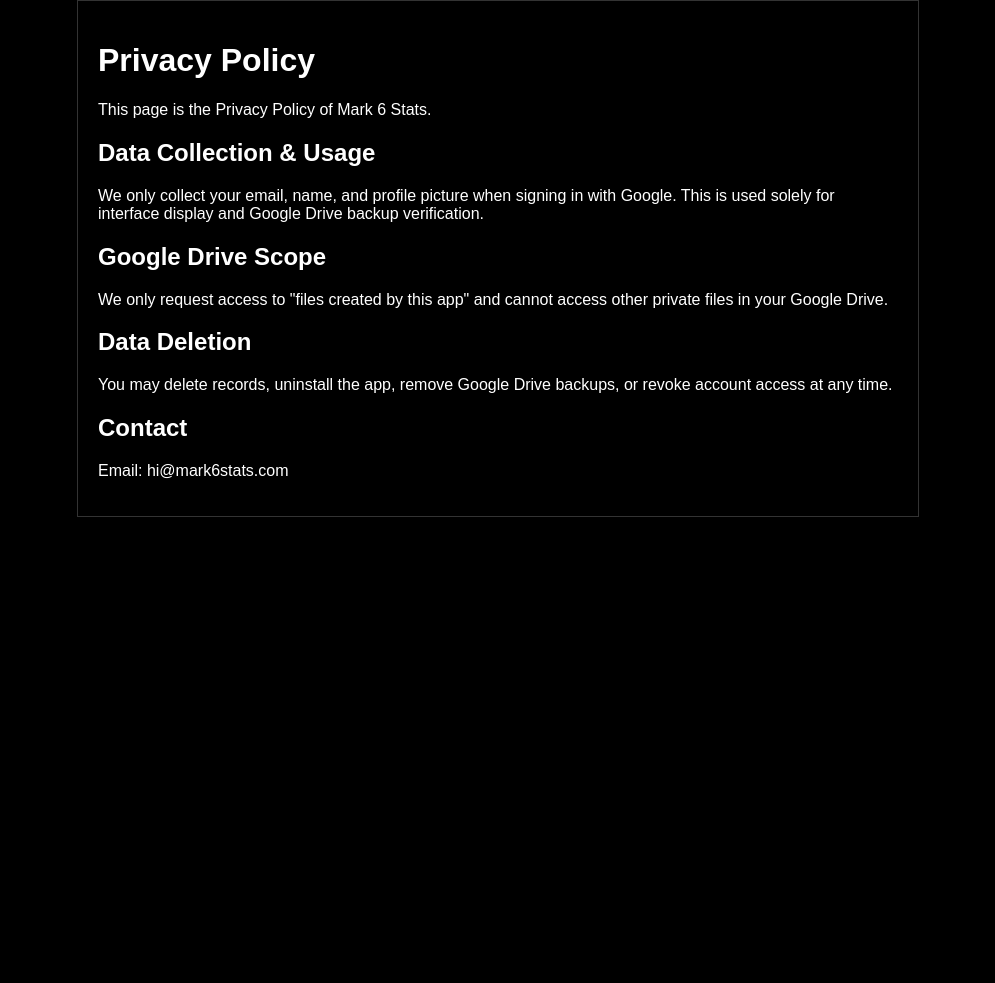
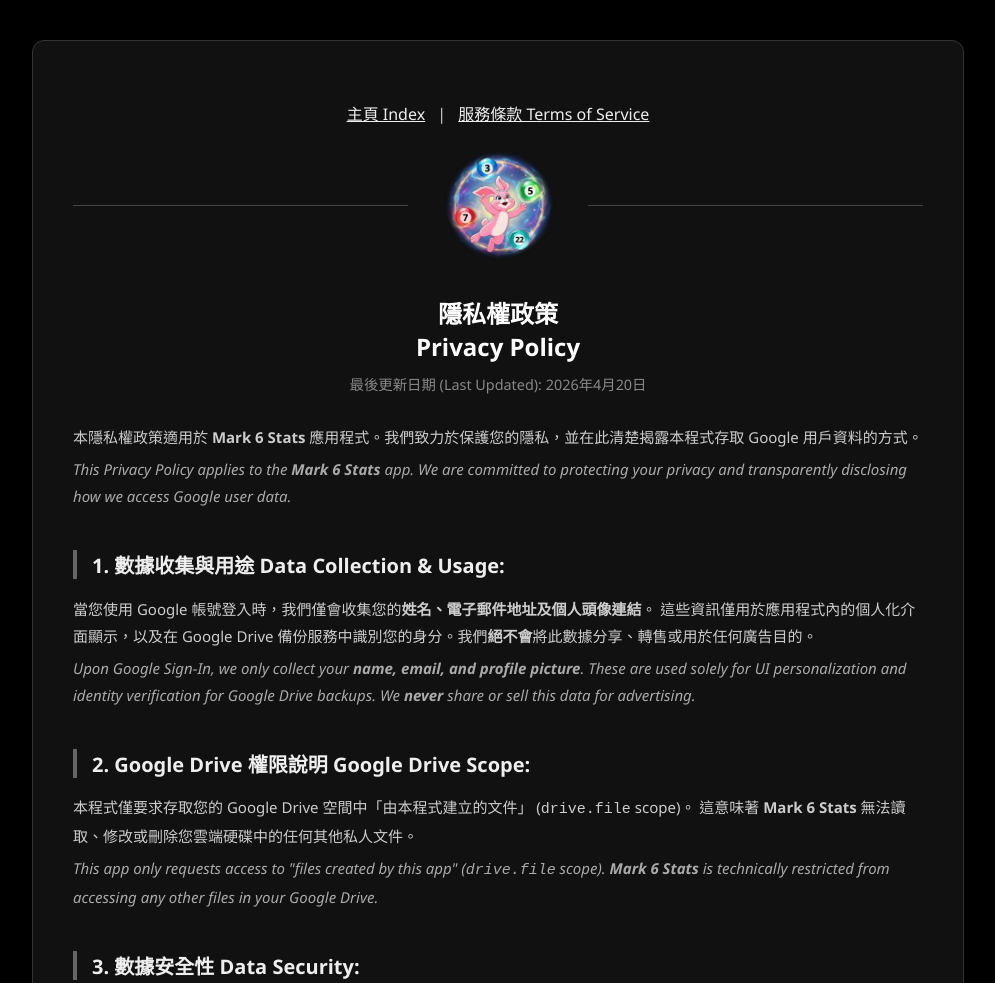
Before and after one commit to Zooooi/MarkSixDownloads, a plain HTML site: page docs/privacy-policy.html in a window 1280 px wide. Shown: the top 983 px of the page, without its empty margins (142-1137 px from the left). Before the commit the page ends 800 px from the top, so only its background shows below. Drawn offline with Linux system fonts and the light colour scheme.

Commit message:
from jServer 2026-04-20

```diff
--- a/docs/privacy-policy.html
+++ b/docs/privacy-policy.html
@@ -1,23 +1,169 @@
 <!DOCTYPE html>
-<html lang="en">
+<html lang="zh-HK">
 <head>
-  <meta charset="UTF-8">
-  <title>Mark 6 Stats - Privacy Policy</title>
+    <link rel="icon" href="favicon.ico" type="image/png">
+    <meta charset="UTF-8">
+    <meta name="viewport" content="width=device-width, initial-scale=1.0">
+    <title>Mark 6 Stats - Privacy Policy</title>
+    <style>
+    /* 保持你原本的 CSS 完全不變 */
+    body {
+      background-color: #000;
+      color: #ccc;
+      font-family: 'Segoe UI', Tahoma, Geneva, Verdana, sans-serif;
+      margin: 0;
+      padding: 0;
+    }
+    .container {
+      max-width: 850px;
+      margin: 40px auto;
+      padding: 40px;
+      border: 1px solid #333;
+      border-radius: 12px;
+      background-color: #111;
+      box-shadow: 0 4px 20px rgba(0,0,0,0.5);
+    }
+    .header {
+      display: flex;
+      align-items: center;
+      justify-content: center;
+      margin-bottom: 30px;
+    }
+    .header-line {
+      flex: 1;
+      height: 1px;
+      background-color: #444;
+    }
+    .logo {
+      margin: 0 30px;
+    }
+    .logo img {
+      width: 120px;
+      display: block;
+    }
+    h1 {
+      color: #fff;
+      text-align: center;
+      font-size: 24px;
+      margin-bottom: 10px;
+    }
+    h2 {
+      color: #eee;
+      border-left: 4px solid #666;
+      padding-left: 15px;
+      margin-top: 40px;
+      font-size: 20px;
+    }
+    p, li {
+      line-height: 1.8;
+      margin: 15px 0;
+      font-size: 15px;
+    }
+    .update-date {
+      text-align: center;
+      font-size: 0.9em;
+      color: #888;
+      margin-bottom: 30px;
+    }
+    .contact-box {
+      text-align: center;
+      margin-top: 60px;
+      padding: 20px;
+      border-top: 1px solid #333;
+    }
+    a {
+      color: #4da6ff;
+      text-decoration: none;
+    }
+    a:hover {
+      text-decoration: underline;
+    }
+    .lang-en {
+      color: #aaa;
+      font-style: italic;
+      display: block;
+      margin-top: 5px;
+    }
+    a:hover, a:link{
+      color: #aaa;
+    }
+    ol {
+      padding-inline-start: 3em;
+    }
+    ol{
+      margin: 2px 0px;
+    }
+    li {
+      margin: 0px 0px;
+    }
+    .footer { margin: 20px auto; text-align: center; }
+    .footer a { color: #EEE; text-decoration: none; margin: 0 8px; text-decoration: underline;}
+    .footer a:hover { text-decoration: underline; }
+    </style>
 </head>
-<body style="background-color:#000; color:#fff; font-family:sans-serif; max-width:800px; margin:auto; padding:20px; border:1px solid #333;">
-  <h1>Privacy Policy</h1>
-  <p>This page is the Privacy Policy of Mark 6 Stats.</p>
+<body>
+    <div class="container">
+        <div class="footer">
+            <a href="./index.html">主頁 Index</a> |
+            <a href="./terms-of-service.html">服務條款 Terms of Service</a>
+        </div>
 
-  <h2>Data Collection & Usage</h2>
-  <p>We only collect your email, name, and profile picture when signing in with Google. This is used solely for interface display and Google Drive backup verification.</p>
+        <div class="header">
+            <div class="header-line"></div>
+            <div class="logo">
+                <img src="images/site_logo.webp" alt="Mark 6 Stats Logo">
+            </div>
+            <div class="header-line"></div>
+        </div>
 
-  <h2>Google Drive Scope</h2>
-  <p>We only request access to "files created by this app" and cannot access other private files in your Google Drive.</p>
+        <h1>隱私權政策<br>Privacy Policy</h1>
+        <div class="update-date">最後更新日期 (Last Updated): 2026年4月20日</div>
 
-  <h2>Data Deletion</h2>
-  <p>You may delete records, uninstall the app, remove Google Drive backups, or revoke account access at any time.</p>
+        <p>本隱私權政策適用於 <strong>Mark 6 Stats</strong> 應用程式。我們致力於保護您的隱私，並在此清楚揭露本程式存取 Google 用戶資料的方式。<br>
+        <span class="lang-en">This Privacy Policy applies to the <strong>Mark 6 Stats</strong> app. We are committed to protecting your privacy and transparently disclosing how we access Google user data.</span></p>
 
-  <h2>Contact</h2>
-  <p>Email: hi@mark6stats.com</p>
+        <h2>1. 數據收集與用途 Data Collection & Usage:</h2>
+        <p>
+            當您使用 Google 帳號登入時，我們僅會收集您的<strong>姓名、電子郵件地址及個人頭像連結</strong>。
+            這些資訊僅用於應用程式內的個人化介面顯示，以及在 Google Drive 備份服務中識別您的身分。我們<strong>絕不會</strong>將此數據分享、轉售或用於任何廣告目的。<br>
+            <span class="lang-en">Upon Google Sign-In, we only collect your <strong>name, email, and profile picture</strong>. These are used solely for UI personalization and identity verification for Google Drive backups. We <strong>never</strong> share or sell this data for advertising.</span>
+        </p>
+
+        <h2>2. Google Drive 權限說明 Google Drive Scope:</h2>
+        <p>
+            本程式僅要求存取您的 Google Drive 空間中「由本程式建立的文件」 (<code>drive.file</code> scope)。
+            這意味著 <strong>Mark 6 Stats</strong> 無法讀取、修改或刪除您雲端硬碟中的任何其他私人文件。<br>
+            <span class="lang-en">This app only requests access to "files created by this app" (<code>drive.file</code> scope). <strong>Mark 6 Stats</strong> is technically restricted from accessing any other files in your Google Drive.</span>
+        </p>
+
+        <h2>3. 數據安全性 Data Security:</h2>
+        <p>
+            我們不會設立後端伺服器存儲您的個人數據。所有數據處理與加密均在您的設備本地完成，或直接傳輸至您的 Google Drive 存儲空間。<br>
+            <span class="lang-en">We do not use server-side storage for your personal data. All data processing and encryption are performed locally or directly transferred to your Google Drive.</span>
+        </p>
+
+        <h2>4. 數據刪除與撤銷 Deletion & Revocation:</h2>
+        <div>
+            <p>用戶可隨時透過以下方式刪除數據：</p>
+            <ol>
+                <li>在應用程式內使用「刪除紀錄」功能。</li>
+                <li>手動刪除 Google Drive 內的備份檔案。</li>
+                <li>前往 Google 帳號安全性設定，撤銷對 <strong>Mark 6 Stats</strong> 的存取權。</li>
+            </ol>
+            <div class="lang-en">
+                Users can delete data or revoke access at any time:
+                <ol>
+                    <li>Use the "Delete Records" feature within the app.</li>
+                    <li>Manually delete backup files in Google Drive.</li>
+                    <li>Revoke <strong>Mark 6 Stats</strong> access in your Google Account Security settings.</li>
+                </ol>
+            </div>
+        </div>
+
+        <div class="contact-box">
+            <p>若有任何疑問，請透過以下方式與開發者聯繫：<br>For any inquiries, please contact the developer at:</p>
+            <p><a href="mailto:hi@mark6stats.com"><strong>Email: hi@mark6stats.com</strong></a></p>
+        </div>
+    </div>
 </body>
 </html>
```
